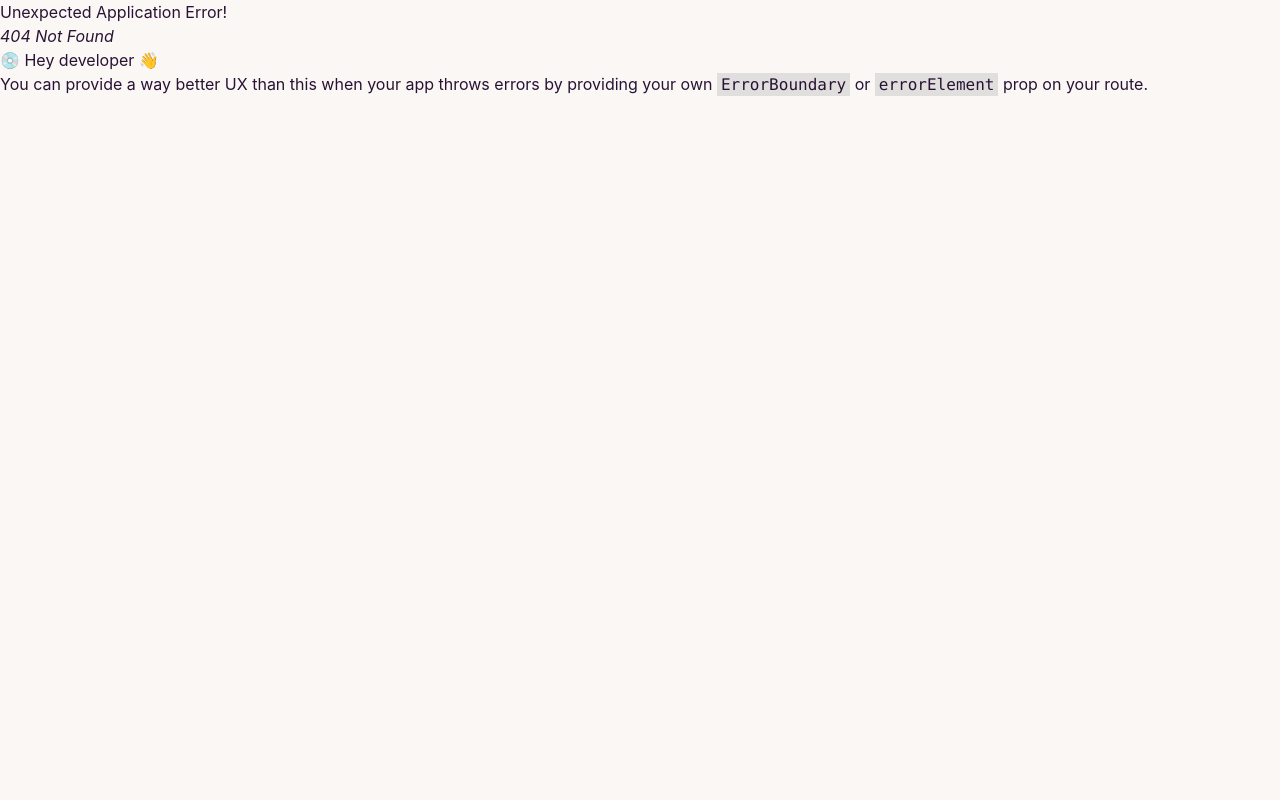
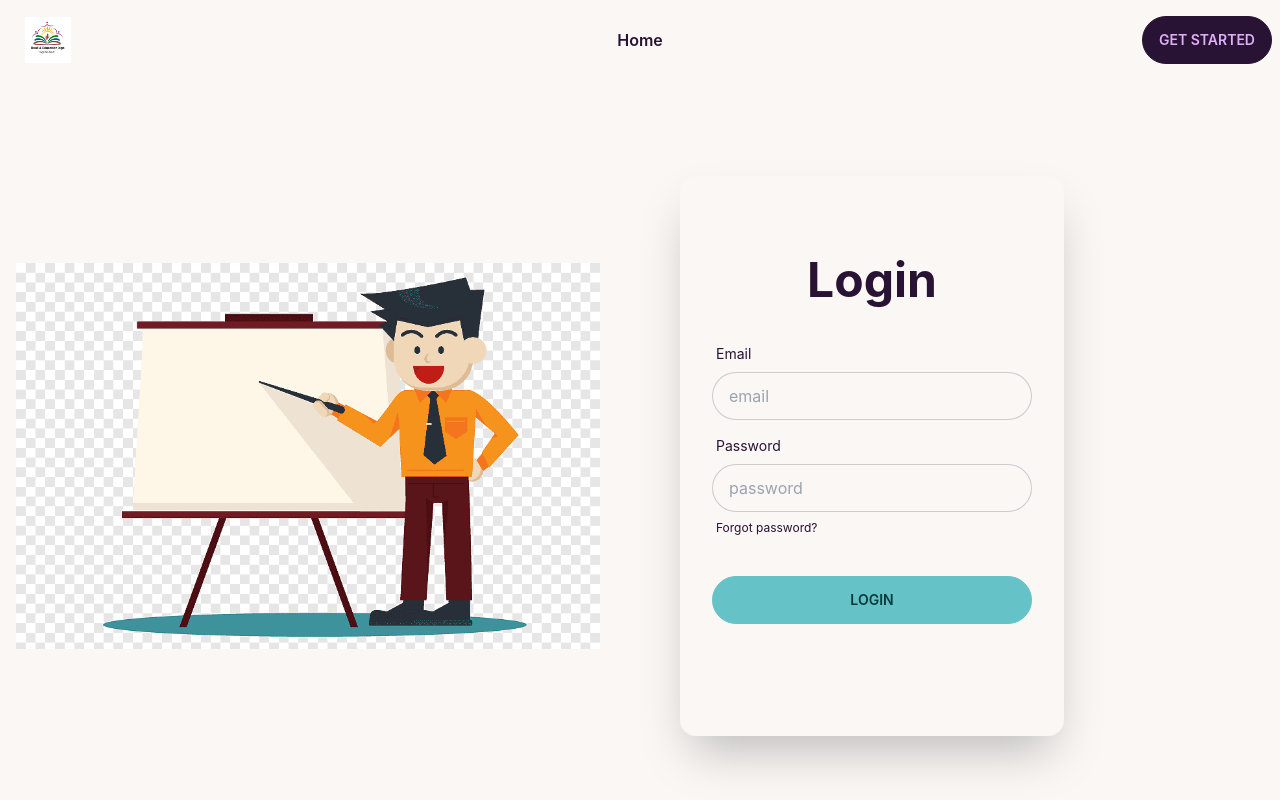
Before and after one commit to sanjitkumer/online-teaching-services-client, a React (Create React App) app: page /login in a window 1280 px wide. Before the commit this address had no page. Shown: the top 800 px of the page. Built offline with nearby package versions, Linux system fonts and the light colour scheme.

Commit message:
added login part

```diff
--- /dev/null
+++ b/src/Pages/Login/Login.js
@@ -0,0 +1,48 @@
+import React from 'react';
+import img from '../../assets/login/images.png'
+
+const Login = () => {
+
+    const handleLogIn = event =>{
+        event.preventDefault();
+    }
+    return (
+        <div>
+            <div className="hero w-full my-20">
+        <div className="hero-content gap-20 grid md:grid-cols-2  flex-col lg:flex-row">
+          <div className="text-center lg:text-left">
+
+           <img className='w-full' src={img} alt="" />
+          </div>
+
+          <div className="card flex-shrink-0 w-full max-w-sm shadow-2xl bg-base-100 py-20">
+            <h1 className="text-5xl text-center font-bold">Login</h1>
+            <form onSubmit={handleLogIn} className="card-body">
+              <div className="form-control">
+                <label className="label">
+                  <span className="label-text">Email</span>
+                </label>
+                <input type="text" placeholder="email" className="input input-bordered" />
+              </div>
+              <div className="form-control">
+                <label className="label">
+                  <span className="label-text">Password</span>
+                </label>
+                <input type="password" name="password" placeholder="password" className="input input-bordered" />
+                <label className="label">
+                  <a href="#" className="label-text-alt link link-hover">Forgot password?</a>
+                </label>
+              </div>
+              <div className="form-control mt-6">
+                <input className="btn btn-primary" type="submit" value="Login" />
+              </div>
+            </form>
+            {/* <p className='text-center'>New to Genius Car  <Link className='text-orange-600' to="/signup" > Signup</Link> </p> */}
+          </div>
+        </div>
+      </div>
+        </div>
+    );
+};
+
+export default Login;
--- a/src/Router/Routes/Routes.js
+++ b/src/Router/Routes/Routes.js
@@ -1,5 +1,6 @@
 import Main from "../../Layout/Main";
 import Home from "../../Pages/Home/Home/Home";
+import Login from "../../Pages/Login/Login";
 
 const { createBrowserRouter } = require("react-router-dom");
 
@@ -11,6 +12,10 @@
         {
             path: '/',
             element: <Home></Home>
+        },
+        {
+            path: '/login',
+            element: <Login></Login>
         }
        ]
     }
```
